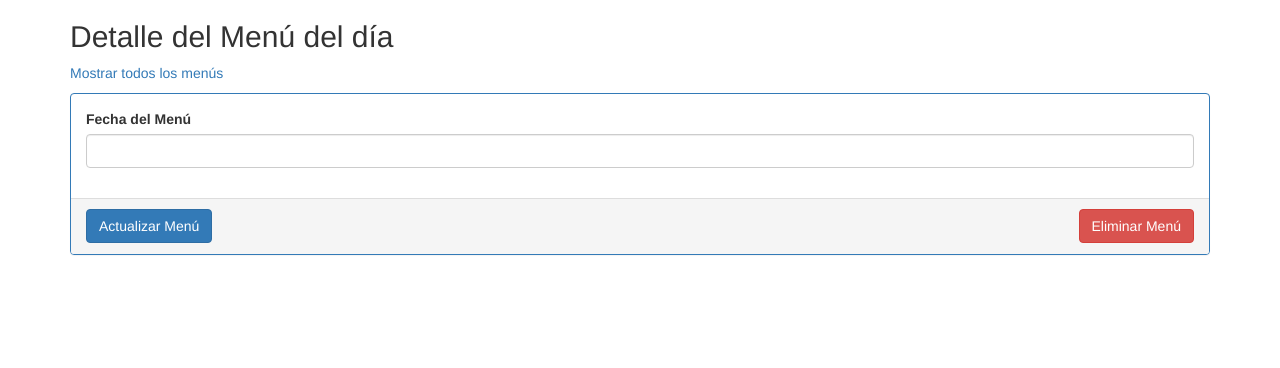
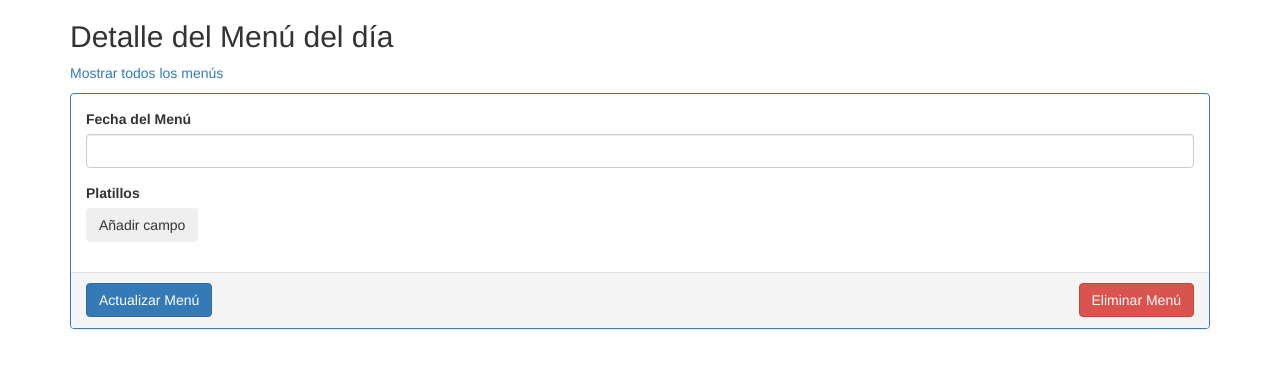
Before and after one commit to leonardon473/cornershop-backend-test, a Django app: template cornershop-backend-test/backend_test/menu_of_the_day/templates/menu_of_the_day_retrieve_update_destroy.html in a window 1280 px wide. Shown: the top 368 px of the page. Run offline with Django 3.2, Linux system fonts and the light colour scheme; the template is opened without the code that fills it, so the values that code supplies are empty; parts of the project's set-up code (start-up, migrations or seed data) failed here and were passed over; some libraries are stand-ins or nearby versions.

Commit message:
added: Retrieve functionality of menu of the day admin is compleated.

```diff
--- a/cornershop-backend-test/backend_test/menu_of_the_day/templates/menu_of_the_day_retrieve_update_destroy.html
+++ b/cornershop-backend-test/backend_test/menu_of_the_day/templates/menu_of_the_day_retrieve_update_destroy.html
@@ -37,6 +37,16 @@
                 Fecha del Menú
               </label>
               <input type="text" class="form-control" id="menu_date" />
+            </div>
+            <div class="form-group">
+              <label>
+                Platillos
+              </label>
+              <div id="food_dishes">
+              </div>
+              <button type="button" class="btn" onclick="addFoodDishInput();">
+                Añadir campo
+              </button>
             </div>
           </div>
           <div class="panel-footer">
@@ -82,6 +92,15 @@
       }
     });
 
+    // ----
+    //  UI
+    // ----
+
+    function addFoodDishInput(value = "", id = "") {
+      var inputForm = `<input type="text" data-id="${id}" class="form-control" value="${value}"/>`;
+      $("#food_dishes").append(inputForm);
+    }
+
     // --------
     //  Detail
     // --------
@@ -105,6 +124,12 @@
 
     function menuToFields(menu) {
       $("#menu_date").val(menu.date);
+      menu.food_dishes.forEach(
+        food_dish => addFoodDishInput(
+          value = food_dish.food,
+          id = food_dish.id,
+        )
+      );
     }
 
     // --------
```
